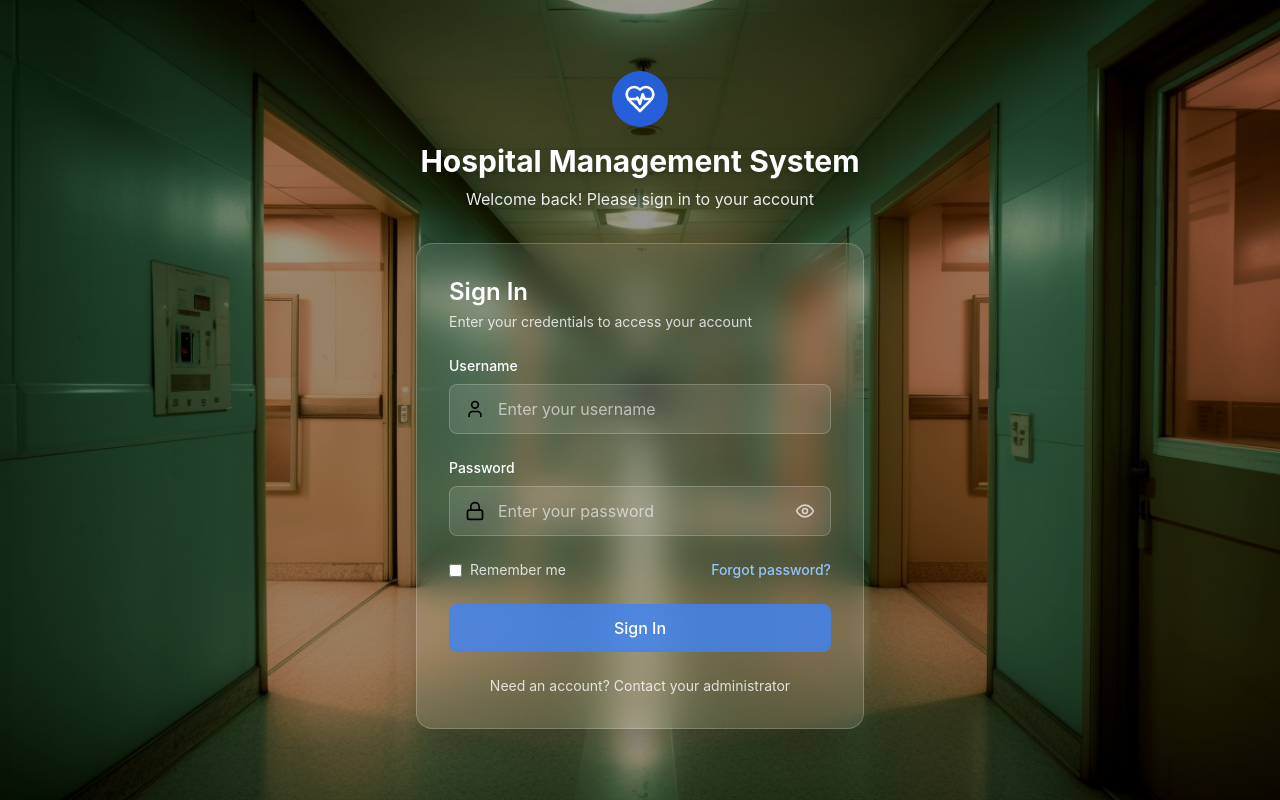
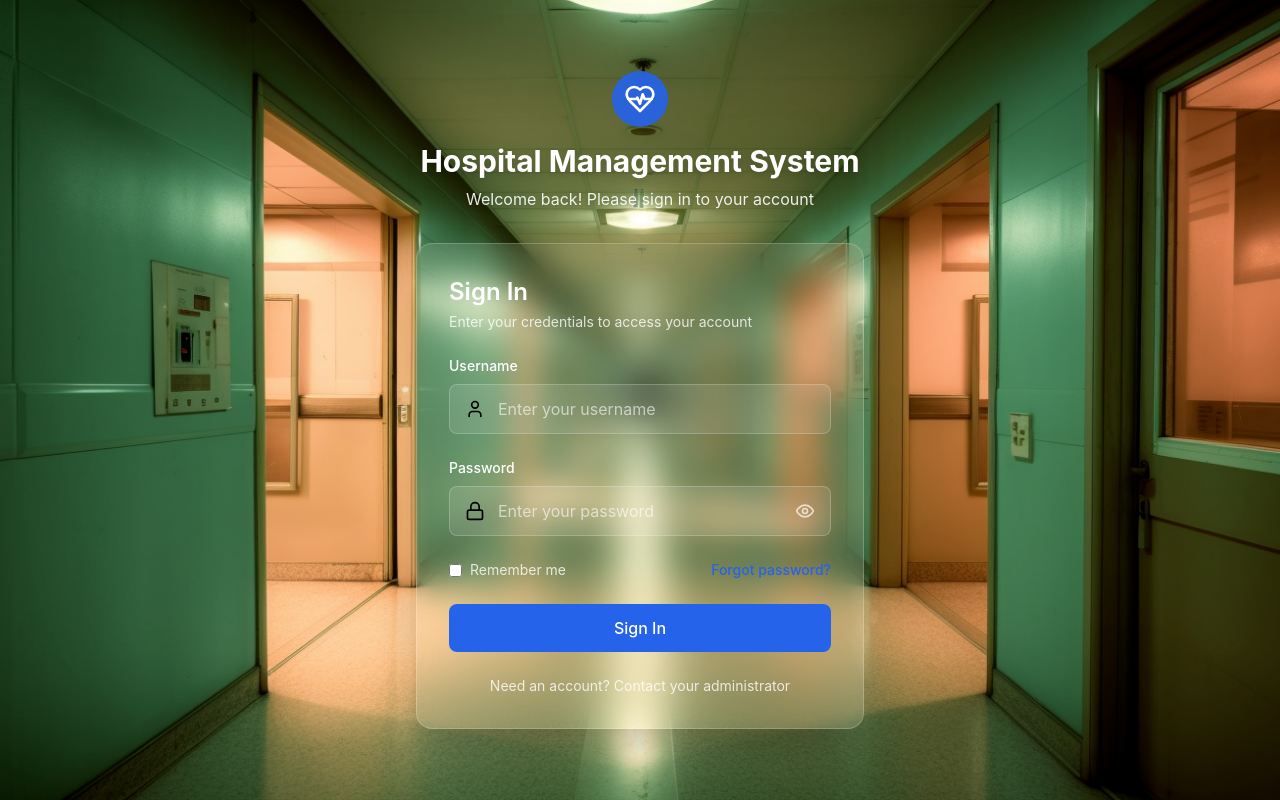
Before and after one commit to Venni16/Hospital_Management_System, a React (Vite) app in the folder client/: page / in a window 1280 px wide. Built offline with nearby package versions, Linux system fonts and the light colour scheme.

Commit message:
Fixed Login UI

```diff
--- a/client/src/components/Login.jsx
+++ b/client/src/components/Login.jsx
@@ -46,7 +46,7 @@ export default function Login() {
           backgroundImage: `url('/src/assets/HMS_BACK.png')`,
         }}
       >
-        <div className="absolute inset-0 bg-black/40"></div>
+
       </div>
 
       <div className="max-w-md w-full relative z-10">
@@ -127,7 +127,7 @@ export default function Login() {
               <button
                 type="button"
                 onClick={() => setShowForgotPassword(true)}
-                className="text-sm text-blue-300 hover:text-blue-200 font-medium"
+                className="text-sm text-blue-600 hover:text-blue-700 font-medium"
               >
                 Forgot password?
               </button>
@@ -136,7 +136,7 @@ export default function Login() {
             <button
               type="submit"
               disabled={loading}
-              className="w-full bg-blue-500/80 backdrop-blur-sm text-white py-3 px-4 rounded-lg font-medium hover:bg-blue-600/80 focus:outline-none focus:ring-2 focus:ring-blue-400 focus:ring-offset-2 disabled:opacity-50 disabled:cursor-not-allowed transition-colors"
+              className="w-full bg-blue-600 backdrop-blur-sm text-white py-3 px-4 rounded-lg font-medium hover:bg-blue-700 focus:outline-none focus:ring-2 focus:ring-blue-400 focus:ring-offset-2 disabled:opacity-50 disabled:cursor-not-allowed transition-colors"
             >
               {loading ? (
                 <span className="flex items-center justify-center">
```
